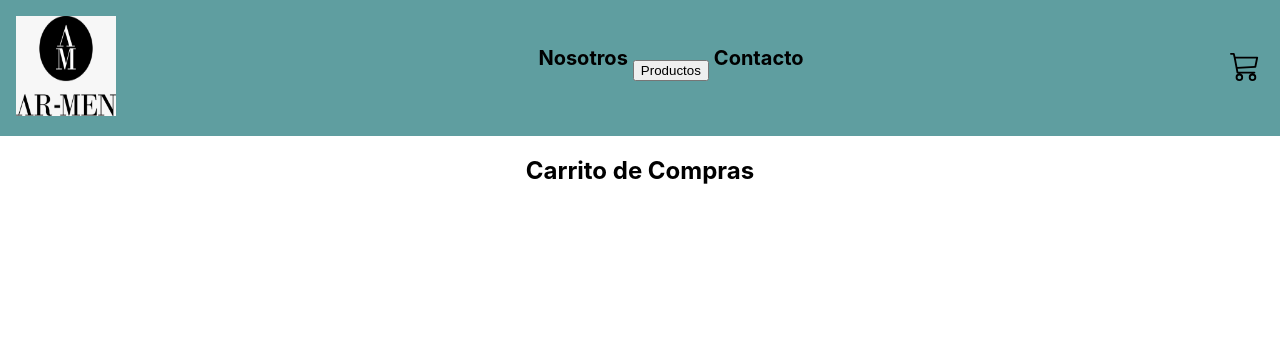
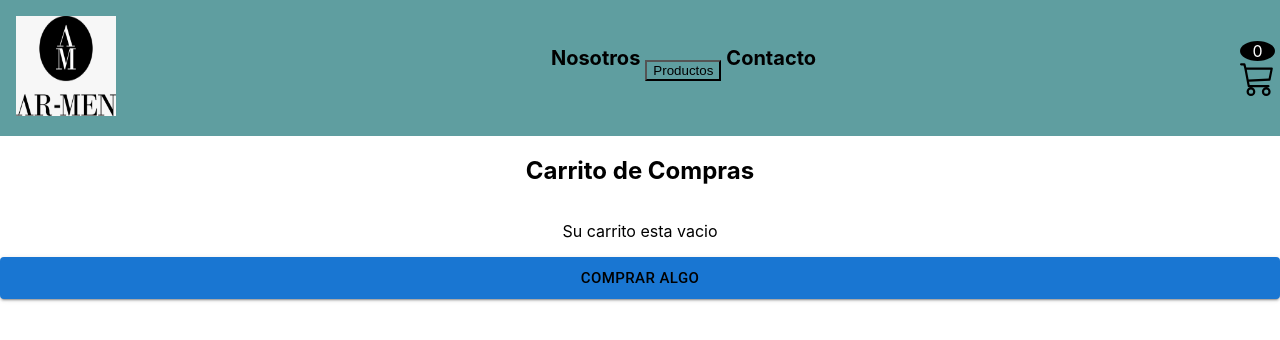
Before and after one commit to Marcos-calisse/ArmenProyectoReact, a React (Create React App) app: page /cart in a window 1280 px wide. Shown: the top 340 px of the page. Built offline with nearby package versions, Linux system fonts and the light colour scheme.

Commit message:
Terminando desafios clase 9 y 10

```diff
--- a/src/Components/Cart/CartWidget.js
+++ b/src/Components/Cart/CartWidget.js
@@ -1,12 +1,27 @@
 import './cart.css'
-
+import { useContext } from 'react'
+import { CartContext } from '../../context/CartContext'
 
 
 const CartWidget = () => {
 
+    const {productsCart} = useContext(CartContext)
+
     return(
+        <>
+            <div className="containerCartWidget">
+                <span className='countCartWidget'>
+                    {
+                        productsCart.length === 0 ? 0 : productsCart.length
+                    }
+                </span>
+                <svg xmlns="http://www.w3.org/2000/svg" width="35" height="35" fill="currentColor" class="bi bi-cart3" viewBox="0 0 16 16">
+                    <path d="M0 1.5A.5.5 0 0 1 .5 1H2a.5.5 0 0 1 .485.379L2.89 3H14.5a.5.5 0 0 1 .49.598l-1 5a.5.5 0 0 1-.465.401l-9.397.472L4.415 11H13a.5.5 0 0 1 0 1H4a.5.5 0 0 1-.491-.408L2.01 3.607 1.61 2H.5a.5.5 0 0 1-.5-.5zM3.102 4l.84 4.479 9.144-.459L13.89 4H3.102zM5 12a2 2 0 1 0 0 4 2 2 0 0 0 0-4zm7 0a2 2 0 1 0 0 4 2 2 0 0 0 0-4zm-7 1a1 1 0 1 1 0 2 1 1 0 0 1 0-2zm7 0a1 1 0 1 1 0 2 1 1 0 0 1 0-2z"/>
+                </svg>
 
-        <img src="/cart3.svg" alt="" className="img-carrito"></img>
+
+            </div>
+        </>
     )
 }
 
--- a/src/Components/Cart/cart.css
+++ b/src/Components/Cart/cart.css
@@ -1,5 +1,10 @@
-.img-carrito{
 
-    width: 60px;
-    height: 60px;
+.containerCartWidget{
+    display: flex;
+    flex-direction: column;
 }
+.countCartWidget{
+    background-color: black;
+    color: white;
+    border-radius: 50%
+}
--- a/src/Components/Nav/NavBar.css
+++ b/src/Components/Nav/NavBar.css
@@ -56,3 +56,7 @@
     display: flex;
     flex-direction: column;
 }
+
+#dropdown-basic{
+    background-color: transparent;
+}
--- a/src/Components/pages/Cart.js
+++ b/src/Components/pages/Cart.js
@@ -1,10 +1,12 @@
 import { useContext } from 'react'
 import { CartContext } from '../../context/CartContext'
 import './detailCart.css'
+import Button from '@mui/material/Button';
+import { Link } from 'react-router-dom'
 
 const Cart = () => {
 
-    const {productsCart} = useContext(CartContext)
+    const {productsCart, totalCarrito, vaciarCarrito, removeItem} = useContext(CartContext)
 
 
     return(
@@ -12,7 +14,16 @@ const Cart = () => {
             <h2>Carrito de Compras</h2>
             <div className="containerItemsCart">
                 {
-                    productsCart.map((item) =>{
+                    productsCart.length === 0 ?
+                    <>
+                        <p>Su carrito esta vacio</p>
+                        <Button size="large" variant="contained">
+                            <Link to='/' className='componenteLinkCarrito'>Comprar algo</Link>
+                        </Button>
+                    </>
+                    :
+                    <>
+                        {productsCart.map((item) =>{
                             return(
                                 <div className="itemCart">
                                     <div className="imgProducto">
@@ -20,19 +31,30 @@ const Cart = () => {
                                     </div>
                                     <div className="contenidoInfoProducto">
                                         <p>{item.nombre}</p>
+                                    </div>
+                                    <div className="contenidoInfoProducto">
                                         <span>$ {item.precio}</span>
                                     </div>
-                                <div className='botonQuitar'>
+                                    <div className='botonQuitar' onClick={removeItem}>
                                         <svg xmlns="http://www.w3.org/2000/svg" width="16" height="16" fill="currentColor" class="bi bi-trash-fill" viewBox="0 0 16 16">
                                             <path d="M2.5 1a1 1 0 0 0-1 1v1a1 1 0 0 0 1 1H3v9a2 2 0 0 0 2 2h6a2 2 0 0 0 2-2V4h.5a1 1 0 0 0 1-1V2a1 1 0 0 0-1-1H10a1 1 0 0 0-1-1H7a1 1 0 0 0-1 1H2.5zm3 4a.5.5 0 0 1 .5.5v7a.5.5 0 0 1-1 0v-7a.5.5 0 0 1 .5-.5zM8 5a.5.5 0 0 1 .5.5v7a.5.5 0 0 1-1 0v-7A.5.5 0 0 1 8 5zm3 .5v7a.5.5 0 0 1-1 0v-7a.5.5 0 0 1 1 0z"/>
                                         </svg>
                                     </div>
+                                </div>
+                            )}
+                        )}
+                        <div className="containerCheckout">
+                            <div className='containerTotalCarrito'>
+                                <p className='tituloTotalCarrito'>El total de tu compra es: {`$${totalCarrito()}`}</p>
+                            </div>
+                            <Button size="large" variant="contained">
+                                <Link to='/' className='componenteLinkCarrito'>Seguir Comprando</Link>
+                            </Button>
+                            <Button variant="outlined" color="error" onClick={vaciarCarrito}>Vaciar Carrito</Button>
+                        </div>
 
-                            </div>
-                        )
-                    })
+                    </>
                 }
-
             </div>
         </>
 
--- a/src/Components/pages/detailCart.css
+++ b/src/Components/pages/detailCart.css
@@ -2,6 +2,7 @@
     display: flex;
     flex-direction: row;
     border-bottom: 1px solid #ccc;
+    justify-content: space-evenly;
 }
 
 .imgProducto {
@@ -13,15 +14,43 @@
 
 .itemCart > div{
     margin: 0px 1rem;
+
+
 }
 
 .containerItemsCart{
     display: flex;
     justify-content: center;
     flex-direction: column;
+    width: 100%;
 }
 
 .botonQuitar {
     display: flex;
     align-items: center;
 }
+
+.contenidoInfoProducto{
+    display: flex;
+    align-items: center;
+}
+
+
+.componenteLinkCarrito{
+    text-decoration: none;
+    color: black;
+}
+
+.containerTotalCarrito{
+    border-bottom: 1px solid #ccc;
+    width: 50vh;
+    display: flex;
+    justify-content: center;
+    color: rgb(255, 32, 32);
+    margin-bottom: 1rem;
+}
+.containerCheckout{
+    display: flex;
+    align-items: flex-end;
+    flex-direction: column;
+}
--- a/src/context/CartContext.js
+++ b/src/context/CartContext.js
@@ -8,12 +8,39 @@ const CartProvider = ({children}) =>{
 
 
     const addProductToCart = (product) =>{
-        setProductsCart(productsCart => [...productsCart, product])
+        let productoEncontrado = productsCart.find(itemCart => itemCart.id === product.id)
+
+        let productoEnCarrito = productsCart.includes(productoEncontrado)
+
+        productoEnCarrito ? console.log('Ya agregaste este producto') : setProductsCart(productsCart => [...productsCart, product])
     }
+
+
+    const totalCarrito = () => {
+
+        let sumaTotal =  productsCart.reduce((acc, product) => (acc + product.precio), 0)
+
+        return sumaTotal
+    }
+
+    const removeItem = (id) =>{
+        const nuevoArray = productsCart.filter((product) => product.id !== id)
+        console.log(nuevoArray)
+        setProductsCart(nuevoArray)
+    }
+
+
+    const vaciarCarrito = () => {
+        return setProductsCart([])
+    }
+
 
     const data = {
         productsCart,
         addProductToCart,
+        totalCarrito,
+        vaciarCarrito,
+        removeItem
     }
 
     return(
```
Lines whose indentation alone changed are shown as unchanged.
